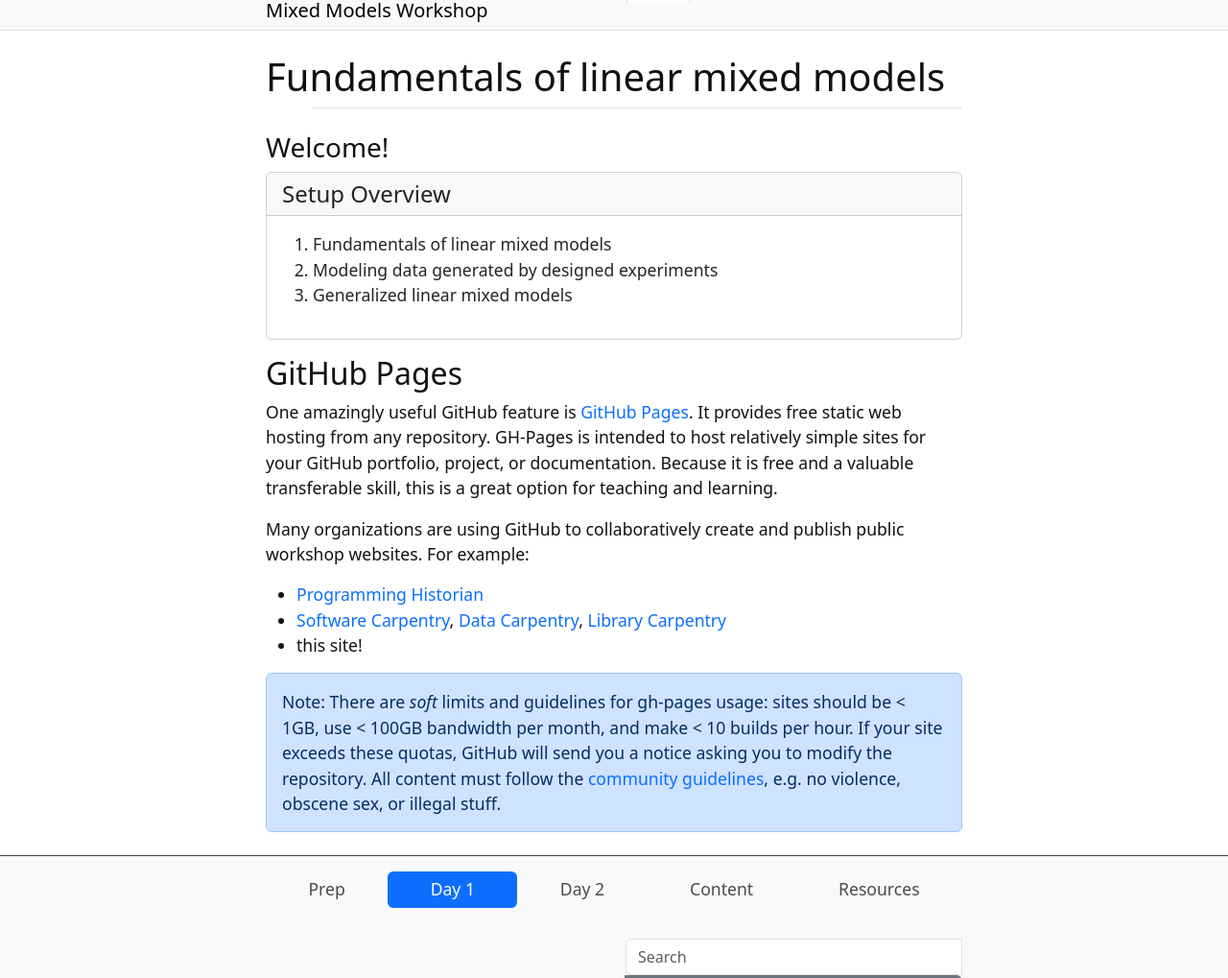
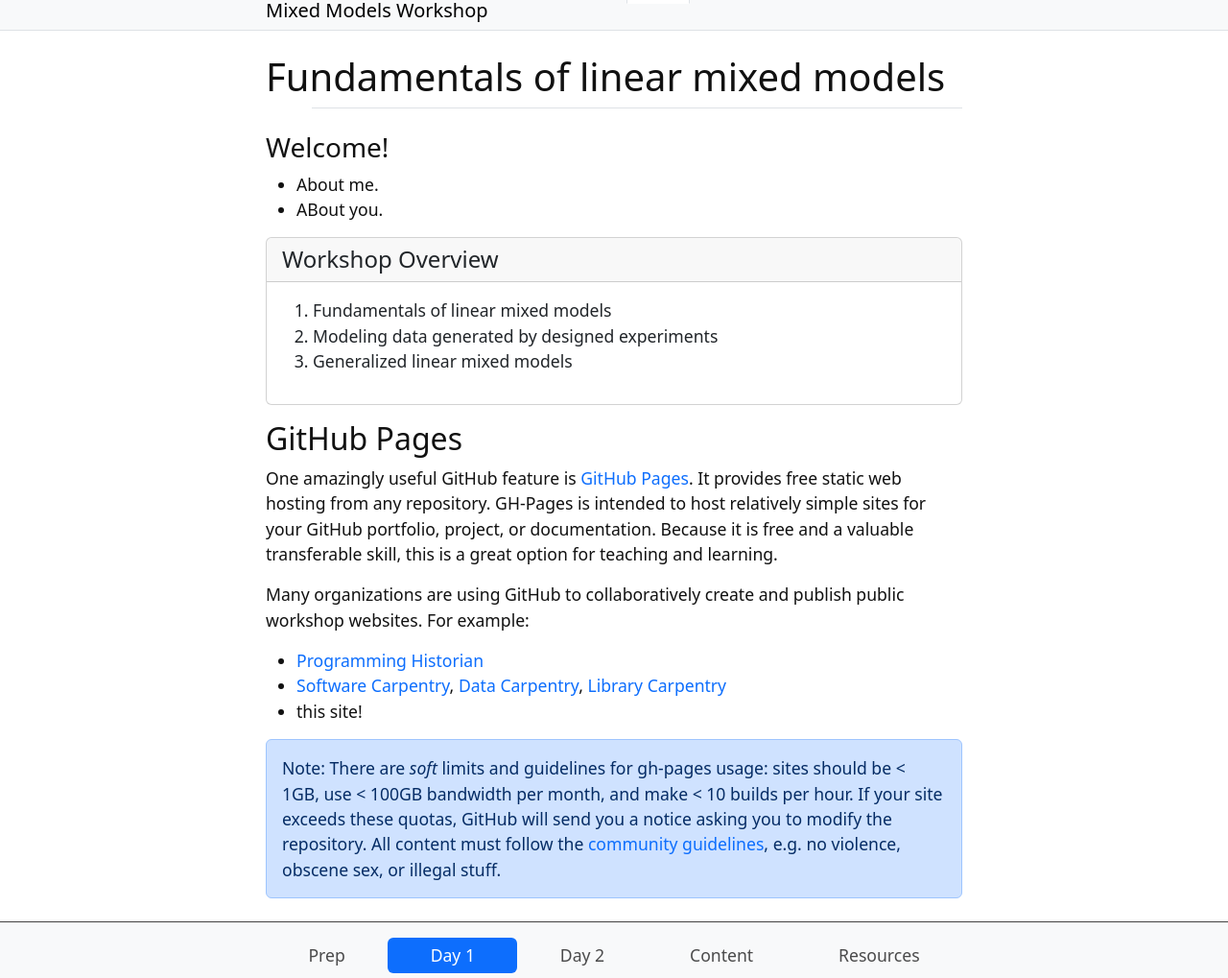
Before and after one commit to jlacasa/mixed-models-spring25, a Jekyll site: the page built from content/1-intro.md, in a window 1280 px wide, cut to the strip 121-1140 px from the top of the page. Shown: the whole strip at 96% size. Built offline with Jekyll 4.4.1, drawn with Linux system fonts in a browser that asks for light colours.

Commit message:
Update 1-intro.md

```diff
--- a/content/1-intro.md
+++ b/content/1-intro.md
@@ -5,12 +5,15 @@ nav: Day 1
 
 ### Welcome!
 
+- About me.
+- ABout you.
+
 {% capture text %}
 1. Fundamentals of linear mixed models
 2. Modeling data generated by designed experiments
 3. Generalized linear mixed models
 {% endcapture %}
-{% include card.html text=text header="Setup Overview" %}
+{% include card.html text=text header="Workshop Overview" %}
 
 ## GitHub Pages
 
```
